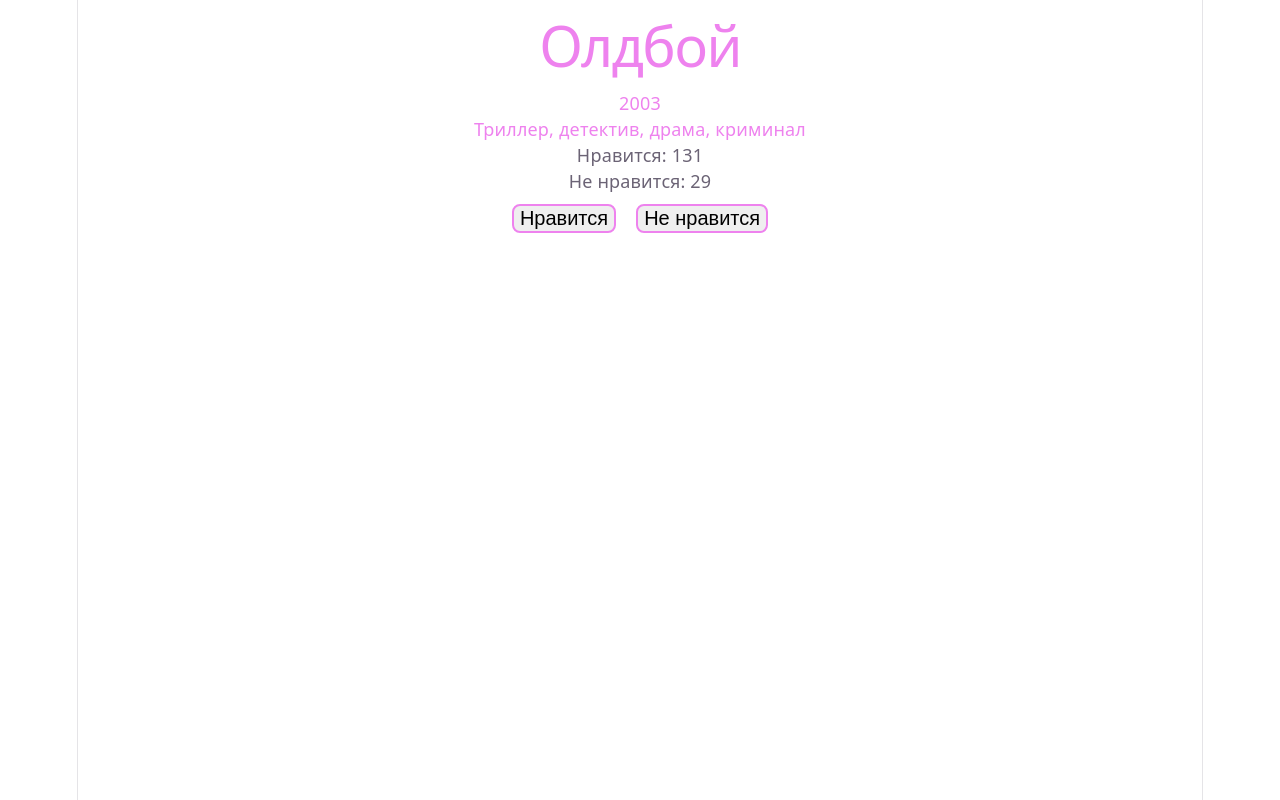
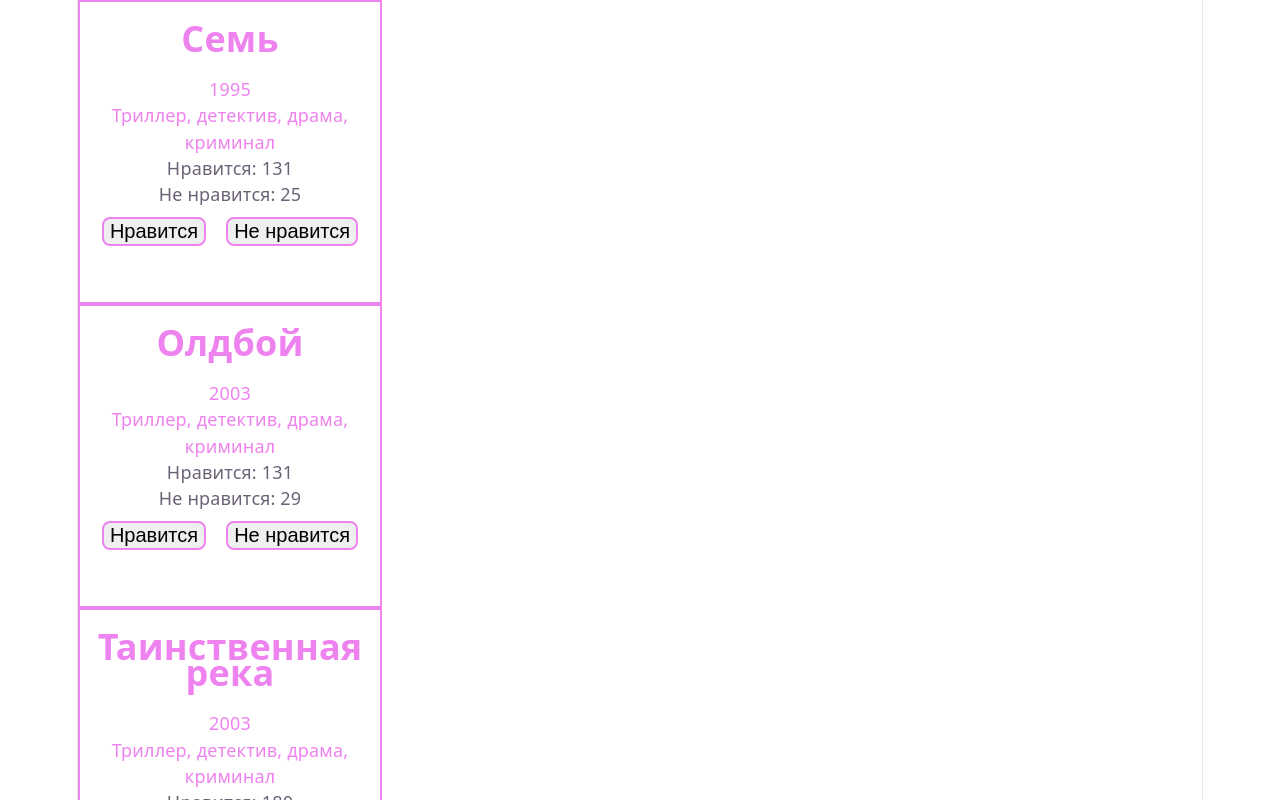
Before and after one commit to 25Dima05/dz-like-dislike, a React (Vite) app: page / in a window 1280 px wide. Shown: the top 800 px of the page. Built offline with nearby package versions, Linux system fonts and the light colour scheme.

Commit message:
updated film list

```diff
--- a/src/App.css
+++ b/src/App.css
@@ -1,184 +1,33 @@
-.counter {
-  font-size: 16px;
-  padding: 5px 10px;
-  border-radius: 5px;
-  color: var(--accent);
-  background: var(--accent-bg);
-  border: 2px solid transparent;
-  transition: border-color 0.3s;
-  margin-bottom: 24px;
+.actionButton {
+    margin: 10px;
+    font-size: 20px;
 
-  &:hover {
-    border-color: var(--accent-border);
-  }
-  &:focus-visible {
-    outline: 2px solid var(--accent);
-    outline-offset: 2px;
-  }
+    border: 2px solid violet;
+    border-radius: 8px;
+
+    cursor: pointer;
 }
 
-.hero {
-  position: relative;
-
-  .base,
-  .framework,
-  .vite {
-    inset-inline: 0;
-    margin: 0 auto;
-  }
-
-  .base {
-    width: 170px;
-    position: relative;
-    z-index: 0;
-  }
-
-  .framework,
-  .vite {
-    position: absolute;
-  }
-
-  .framework {
-    z-index: 1;
-    top: 34px;
-    height: 28px;
-    transform: perspective(2000px) rotateZ(300deg) rotateX(44deg) rotateY(39deg)
-      scale(1.4);
-  }
-
-  .vite {
-    z-index: 0;
-    top: 107px;
-    height: 26px;
-    width: auto;
-    transform: perspective(2000px) rotateZ(300deg) rotateX(40deg) rotateY(39deg)
-      scale(0.8);
-  }
+.container {
+  height: 300px;
+  width: 300px;
+  border: 2px solid violet;
 }
 
-#center {
-  display: flex;
-  flex-direction: column;
-  gap: 25px;
-  place-content: center;
-  place-items: center;
-  flex-grow: 1;
-
-  @media (max-width: 1024px) {
-    padding: 32px 20px 24px;
-    gap: 18px;
-  }
+button:hover {
+    border: 0px;
 }
 
-#next-steps {
-  display: flex;
-  border-top: 1px solid var(--border);
-  text-align: left;
-
-  & > div {
-    flex: 1 1 0;
-    padding: 32px;
-    @media (max-width: 1024px) {
-      padding: 24px 20px;
-    }
-  }
-
-  .icon {
-    margin-bottom: 16px;
-    width: 22px;
-    height: 22px;
-  }
-
-  @media (max-width: 1024px) {
+.nameMovie {
+    display: none;
     flex-direction: column;
-    text-align: center;
-  }
-}
-
-#docs {
-  border-right: 1px solid var(--border);
-
-  @media (max-width: 1024px) {
-    border-right: none;
-    border-bottom: 1px solid var(--border);
-  }
-}
-
-#next-steps ul {
-  list-style: none;
-  padding: 0;
-  display: flex;
-  gap: 8px;
-  margin: 32px 0 0;
-
-  .logo {
-    height: 18px;
-  }
-
-  a {
-    color: var(--text-h);
-    font-size: 16px;
-    border-radius: 6px;
-    background: var(--social-bg);
-    display: flex;
-    padding: 6px 12px;
-    align-items: center;
-    gap: 8px;
-    text-decoration: none;
-    transition: box-shadow 0.3s;
-
-    &:hover {
-      box-shadow: var(--shadow);
-    }
-    .button-icon {
-      height: 18px;
-      width: 18px;
-    }
-  }
-
-  @media (max-width: 1024px) {
-    margin-top: 20px;
-    flex-wrap: wrap;
     justify-content: center;
 
-    li {
-      flex: 1 1 calc(50% - 8px);
-    }
+    height: 50px;
+    width: 100px;
+    font-size: 24px;
 
-    a {
-      width: 100%;
-      justify-content: center;
-      box-sizing: border-box;
-    }
-  }
+    border: 2px solid violet;
+    border-radius: 8px;
+    color: violet;
 }
-
-#spacer {
-  height: 88px;
-  border-top: 1px solid var(--border);
-  @media (max-width: 1024px) {
-    height: 48px;
-  }
-}
-
-.ticks {
-  position: relative;
-  width: 100%;
-
-  &::before,
-  &::after {
-    content: '';
-    position: absolute;
-    top: -4.5px;
-    border: 5px solid transparent;
-  }
-
-  &::before {
-    left: 0;
-    border-left-color: var(--border);
-  }
-  &::after {
-    right: 0;
-    border-right-color: var(--border);
-  }
-}
--- a/src/App.jsx
+++ b/src/App.jsx
@@ -3,117 +3,169 @@ import reactLogo from './assets/react.svg'
 import viteLogo from './assets/vite.svg'
 import heroImg from './assets/hero.png'
 import './App.css'
-import './main.css'
 
 function App() {
 
-const objectStyle = {
-    color: "violet"
-
+const textStyle = {
+    color: "violet",
 }
 
+const [films, setFilms] = useState([
+    {
+        id: 1,
+        name: "Олдбой",
+        year: "2003",
+        genre: "Триллер, детектив, драма, криминал",
 
-const [state, setState] = useState({
         like: 131,
         dislike: 29,
 
         likeFlag: false,
         dislikeFlag: false
-});
+    },
+    {
+        id: 2,
+        name: "Таинственная река",
+        year: "2003",
+        genre: "Триллер, детектив, драма, криминал",
 
+        like: 180,
+        dislike: 23,
 
-function likeMinus() {
-    setState(prevState => {
+        likeFlag: false,
+        dislikeFlag: false
+    },
+    {
+        id: 3,
+        name: "Пленницы",
+        year: "2013",
+        genre: "Триллер, детектив, драма, криминал",
 
-        return {
-            ...prevState,
-            like: state.like - 1,
-            likeFlag: false
-        }
-    })
-}
+        like: 202,
+        dislike: 47,
 
-function dislikeMinus() {
-    setState(prevState => {
+        likeFlag: false,
+        dislikeFlag: false
+    },
+    {
+        id: 4,
+        name: "Семь",
+        year: "1995",
+        genre: "Триллер, детектив, драма, криминал",
 
-        return {
-            ...prevState,
-            dislike: state.dislike - 1,
+        like: 131,
+        dislike: 25,
+
+        likeFlag: false,
         dislikeFlag: false
     }
+])
+
+const sortedFilms = [...films].sort((a, b) => {
+    const sumA = a.like + a.dislike;
+    const sumB = b.like + b.dislike;
+
+    return sumA - sumB;
 })
-}
 
-function likePlus() {
-    setState(prevState => {
-
+function likeMinus(arrFilm) {
     return {
-            ...prevState,
-            like: state.like + 1,
-            likeFlag: true,
-        }
-    })
-}
-
-function dislikePlus() {
-    setState(prevState => {
-        return {
-            ...prevState,
-            dislike: state.dislike + 1,
-            dislikeFlag: true
-        }
-    })
-}
-
-
-function handleLike() {
-    if (state.likeFlag) likeMinus()
-
-    else {
-        if (state.dislikeFlag) dislikeMinus()
-
-        likePlus()
+        ...arrFilm,
+        like: arrFilm.like - 1,
+        likeFlag: false
     }
 }
 
-function handleDislike() {
-    if (state.dislikeFlag) dislikeMinus()
+function dislikeMinus(arrFilm) {
+    return {
+        ...arrFilm,
+        dislike: arrFilm.dislike - 1,
+        dislikeFlag: false
+    }
+}
+
+function likePlus(arrFilm) {
+    return {
+        ...arrFilm,
+        like: arrFilm.like + 1,
+        likeFlag: true
+    }
+}
+
+function dislikePlus(arrFilm) {
+    return {
+        ...arrFilm,
+        dislike: arrFilm.dislike + 1,
+        dislikeFlag: true
+    }
+}
+
+function handleLike(filmId) {
+    setFilms(prevFilms =>
+            prevFilms.map(film => {
+
+            if (film.id !== filmId) return film
+
+            if (film.likeFlag) return likeMinus(film)
 
             else {
-        if (state.likeFlag) likeMinus()
-
-        dislikePlus()
+                if (film.dislikeFlag) {
+                    const updatedFilm = dislikeMinus(film);
+                    return likePlus(updatedFilm);
                 }
 
-
+                return likePlus(film)
+            }
+        })
+    )
 }
 
+function handleDislike(filmId) {
+    setFilms(prevFilms =>
+        prevFilms.map(film => {
+            if (film.id !== filmId) return film
 
-const likeColor = state.likeFlag && !state.dislikeFlag ? "green" : null
+            if (film.dislikeFlag) return dislikeMinus(film)
 
-const dislikeColor = state.dislikeFlag && !state.likeFlag ? "red" : null
+            else {
+                if (film.likeFlag) {
+                    const updatedFilm = likeMinus(film);
+                    return dislikePlus(updatedFilm);
+                }
 
-const displayMovie = state.likeFlag ? "flex" : "none"
+                return dislikePlus(film)
+            }
+        })
+    )
+}
 
     return (
         <div>
-            <h1 style={objectStyle}>Олдбой</h1>
-            <p style={objectStyle}>2003</p>
-            <p style={objectStyle}>Триллер, детектив, драма, криминал</p>
+            <div>
+                {sortedFilms.map(n => {
+                    const likeColor = n.likeFlag && !n.dislikeFlag ? "green" : null
+                        //не могу убрать n.likeFlag или !n.dislikeFlag , цвет кнопок ломается
+                    const dislikeColor = n.dislikeFlag && !n.likeFlag ? "red" : null
 
-            <p >Нравится: {state.like}</p>
-            <p>Не нравится: {state.dislike}</p>
+                    return (
+                        <div className='container' key={n.id}>
+                            <h1 style={textStyle}>{n.name}</h1>
+                            <p style={textStyle}>{n.year}</p>
+                            <p style={textStyle}>{n.genre}</p>
+
+                            <p>Нравится: {n.like}</p>
+                            <p>Не нравится: {n.dislike}</p>
 
                             <button style={{
                                 backgroundColor: likeColor
-            }} className='actionButton' onClick={handleLike}>Нравится</button>
+                            }} className='actionButton' onClick={() => handleLike(n.id)}>Нравится</button>
 
                             <button style={{
                                 backgroundColor: dislikeColor
-            }} className='actionButton' onClick={handleDislike}>Не нравится</button>
-
-            <div style={{display: displayMovie}} className='nameMovie'>
-                Олдбой
+                            }} className='actionButton' onClick={() => handleDislike(n.id)}>Не нравится</button>
+                        </div>
+                    )
+                })}
             </div>
         </div>
     )
--- a/src/index.css
+++ b/src/index.css
@@ -66,22 +66,6 @@ body {
   box-sizing: border-box;
 }
 
-h1,
-h2 {
-  font-family: var(--heading);
-  font-weight: 500;
-  color: var(--text-h);
-}
-
-h1 {
-  font-size: 56px;
-  letter-spacing: -1.68px;
-  margin: 32px 0;
-  @media (max-width: 1024px) {
-    font-size: 36px;
-    margin: 20px 0;
-  }
-}
 h2 {
   font-size: 24px;
   line-height: 118%;
--- a/src/main.css
+++ /dev/null
@@ -1,27 +0,0 @@
-.actionButton {
-    margin: 10px;
-    font-size: 20px;
-
-    border: 2px solid violet;
-    border-radius: 8px;
-
-    cursor: pointer;
-}
-
-button:hover {
-    border: 0px;
-}
-
-.nameMovie {
-    display: none;
-    flex-direction: column;
-    justify-content: center;
-
-    height: 50px;
-    width: 100px;
-    font-size: 24px;
-
-    border: 2px solid violet;
-    border-radius: 8px;
-    color: violet;
-}
```
Lines whose indentation alone changed are shown as unchanged.
